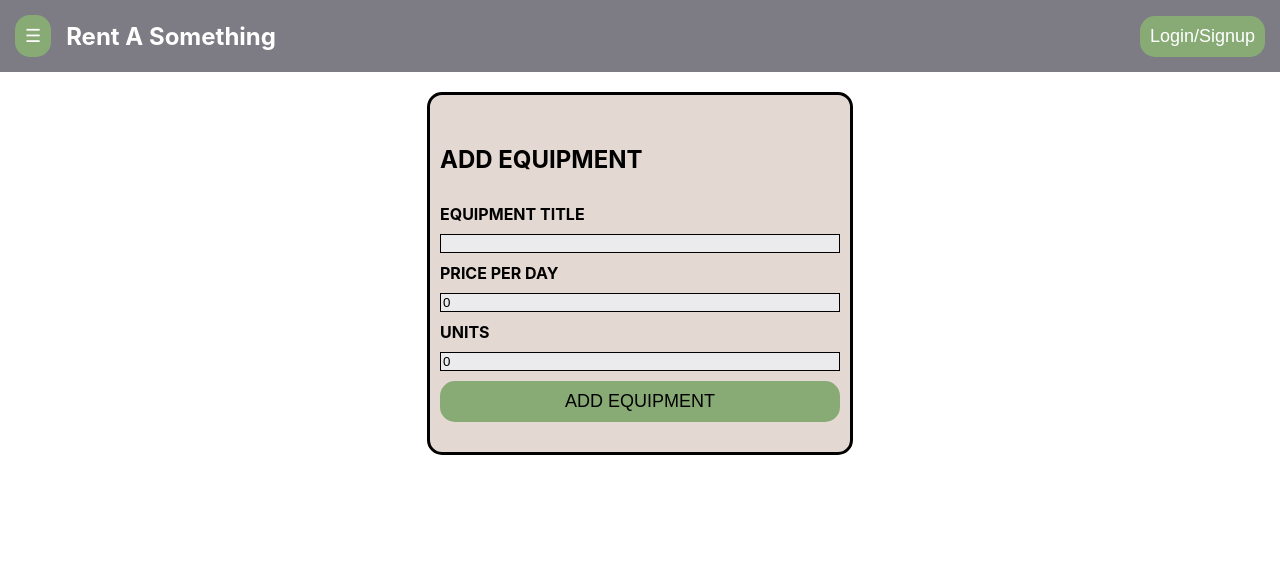
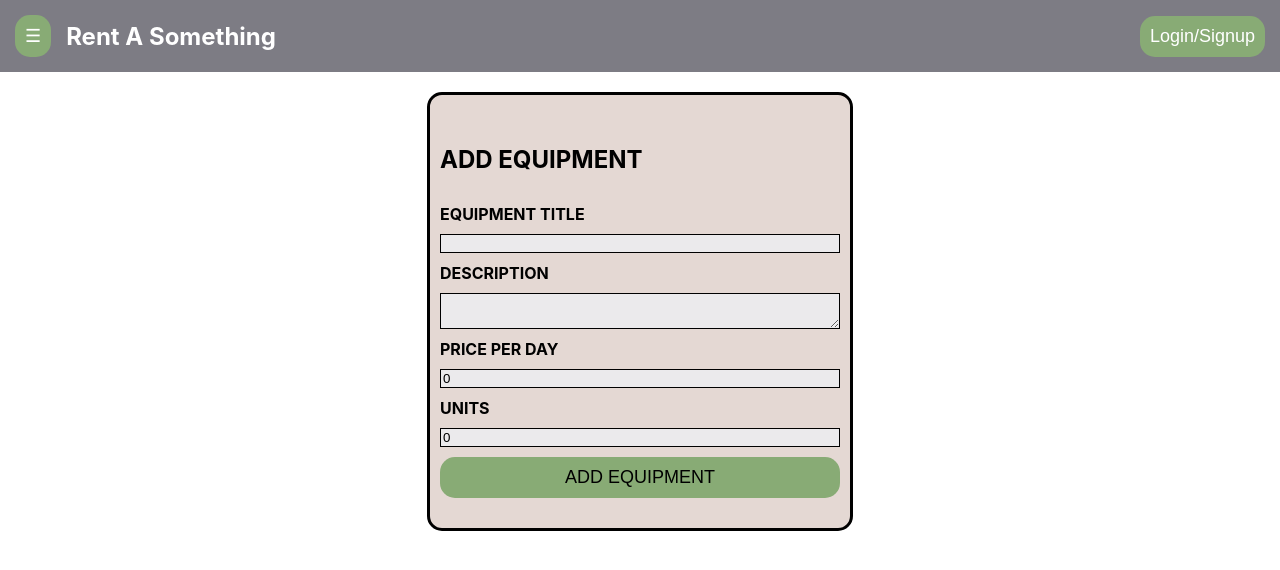
Before and after one commit to JANK-L/Egzaminas, a React (Create React App) app in the folder frontend/: page /Equipment/add in a window 1280 px wide. Shown: the top 570 px of the page. Built offline with nearby package versions, Linux system fonts and the light colour scheme.

Commit message:
WIP: added desciption for equipment

```diff
--- a/frontend/src/index.css
+++ b/frontend/src/index.css
@@ -82,7 +82,8 @@ form button:disabled {
   opacity: 0.6;
 }
 
-form input {
+form input,
+textarea {
   background-color: #ebeaec;
   border: solid black 1px;
 }
--- a/frontend/src/pages/AddEquipment.jsx
+++ b/frontend/src/pages/AddEquipment.jsx
@@ -2,6 +2,7 @@ import { useState } from "react";
 
 const AddEquipment = () => {
   const [title, setTitle] = useState("");
+  const [description, setDescription] = useState("");
   const [price, setPrice] = useState(0);
   const [units, setUnits] = useState(0);
 
@@ -14,6 +15,7 @@ const AddEquipment = () => {
 
     const equipmentData = {
       title,
+      description,
       price: price,
       units: unitArray,
     };
@@ -32,6 +34,10 @@ const AddEquipment = () => {
     }
 
     if (response.ok) {
+      setDescription("");
+      setTitle("");
+      setPrice(0);
+      setUnits(0);
       console.log("added");
     }
   };
@@ -47,6 +53,13 @@ const AddEquipment = () => {
           value={title}
           required
         />
+
+        <label>DESCRIPTION</label>
+        <textarea
+          onChange={(e) => setDescription(e.target.value)}
+          value={description}
+          required
+        ></textarea>
 
         <label>PRICE PER DAY</label>
         <input
```
Also changed, not shown: 2 other files (tests, documents, lock files or other folders).
